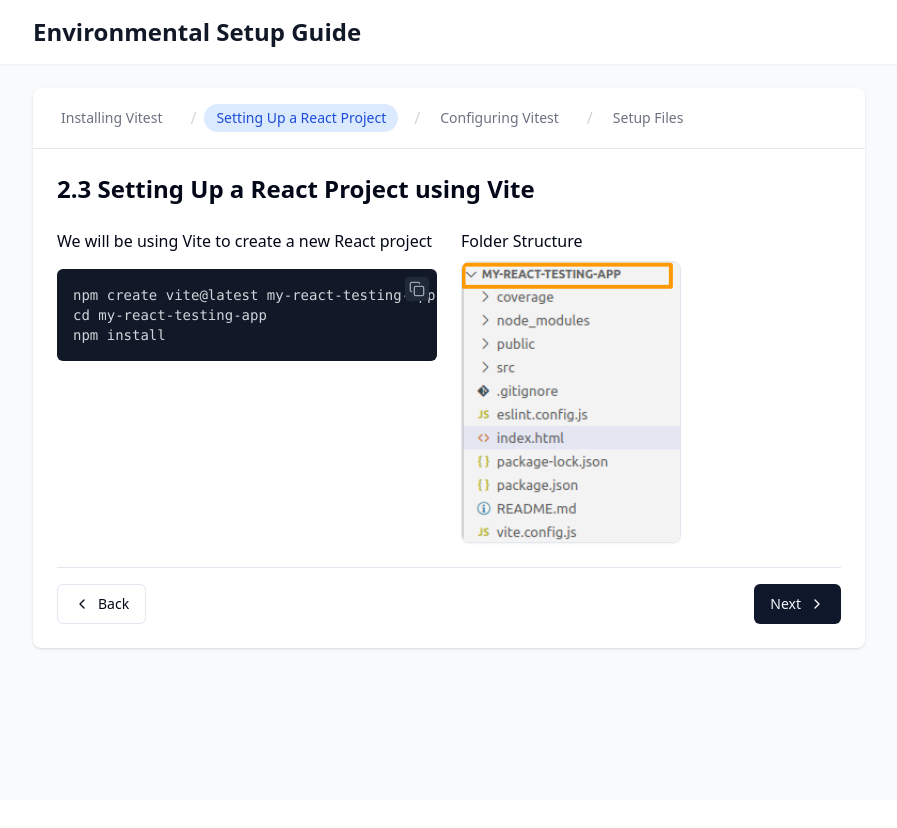
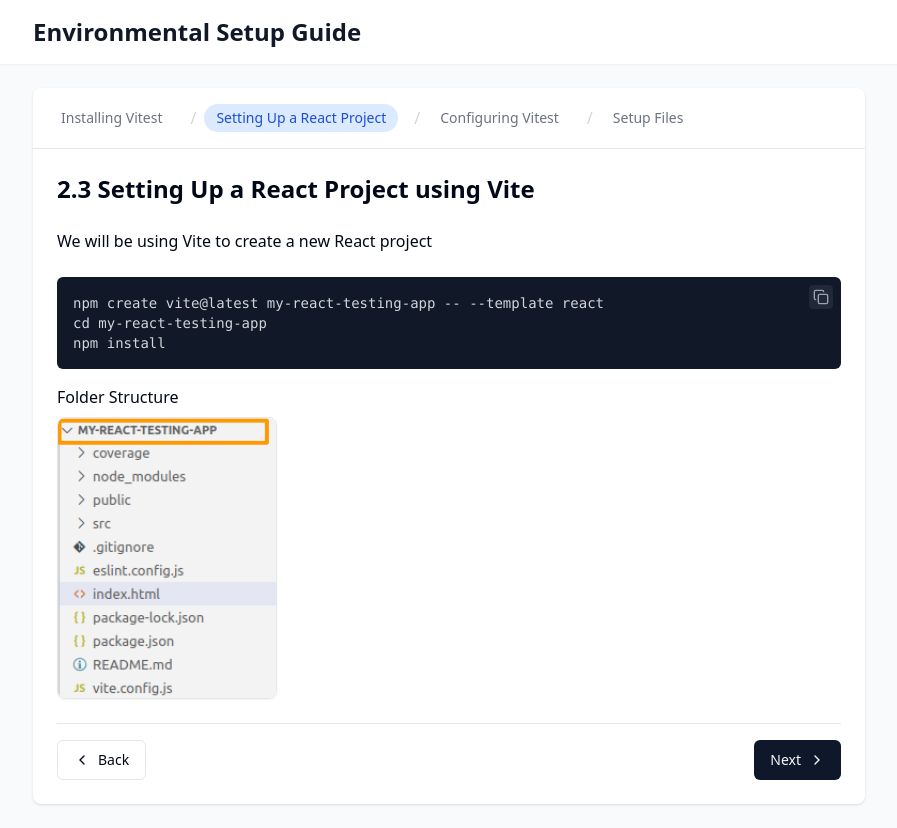
Before and after one commit to Nxtwave-s/react-test-setup-wizard, a React (Vite) app: page / in a window 1280 px wide. Both pictures are taken after a click on the button "Setting Up a React Project". Shown: the whole page, without its empty margins (191-1088 px from the left). Before the commit the page ends 800 px from the top, so only its background shows below. Built offline with nearby package versions, Linux system fonts and the light colour scheme.

Commit message:
Refactor: Display image line by line
Update SetupReactProject to display the image in a line-by-line format, as requested.

```diff
--- a/src/components/steps/SetupReactProject.tsx
+++ b/src/components/steps/SetupReactProject.tsx
@@ -5,21 +5,18 @@ export const SetupReactProject = () => {
   return (
     <div className="space-y-6">
       <h2 className="text-2xl font-bold" id="section-2.3">2.3 Setting Up a React Project using Vite</h2>
-
-      <div className="grid grid-cols-1 lg:grid-cols-2 gap-6 items-start">
-        <div className="space-y-4">
       <p>We will be using Vite to create a new React project</p>
 
+      <div className="mb-6">
         <CodeBlock
           code={`npm create vite@latest my-react-testing-app -- --template react
 cd my-react-testing-app
 npm install`}
           language="bash"
+          className="mb-4"
         />
-        </div>
 
-        <div className="space-y-2">
-          <p className="font-medium">Folder Structure</p>
+        <p className="mb-2 font-medium">Folder Structure</p>
         <img
           src="/lovable-uploads/581019dc-e0ab-4210-8d22-35c31e931936.png"
           alt="React project folder structure"
@@ -27,6 +24,5 @@ npm install`}
         />
       </div>
     </div>
-    </div>
   );
 };
```
Lines whose indentation alone changed are shown as unchanged.
